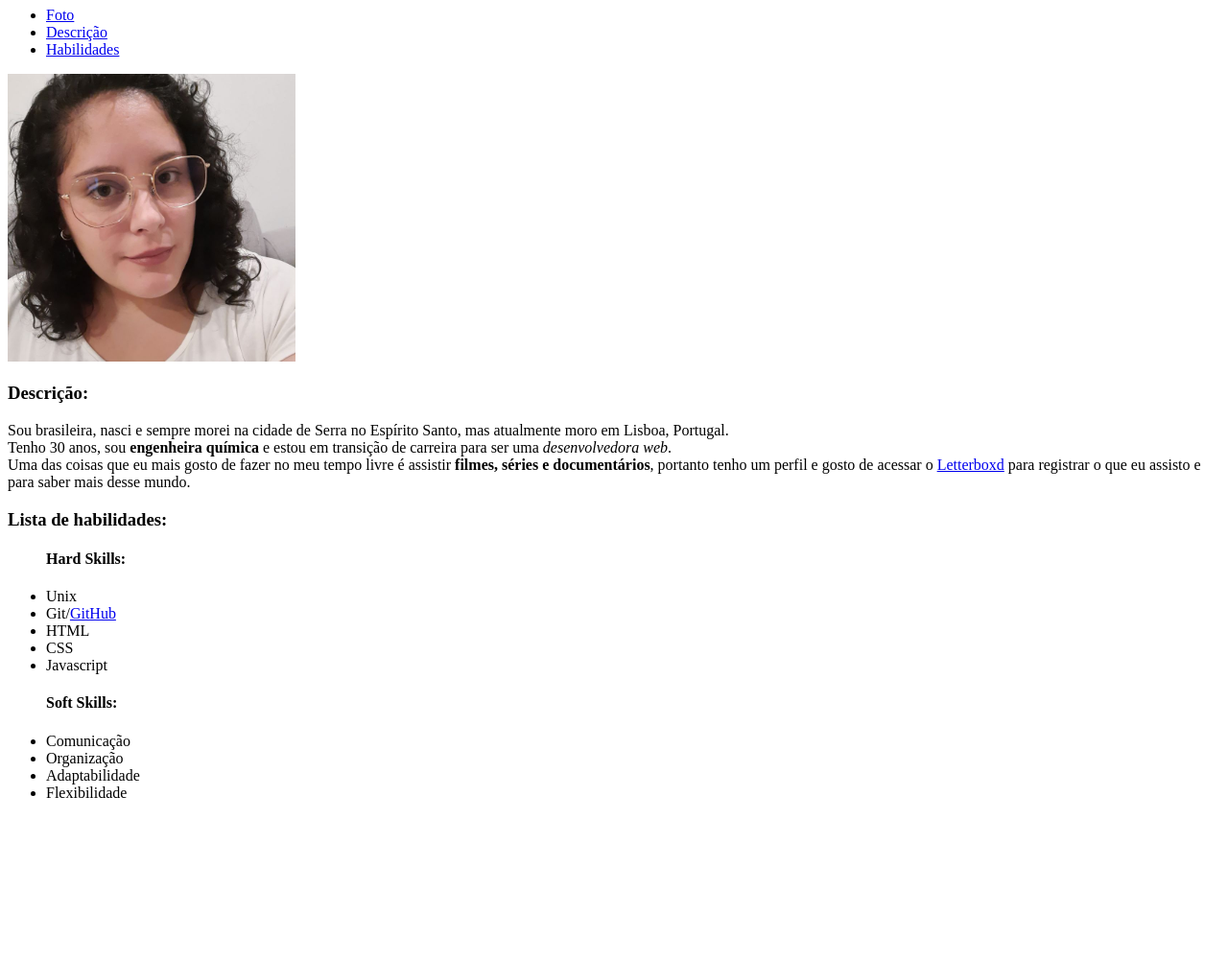
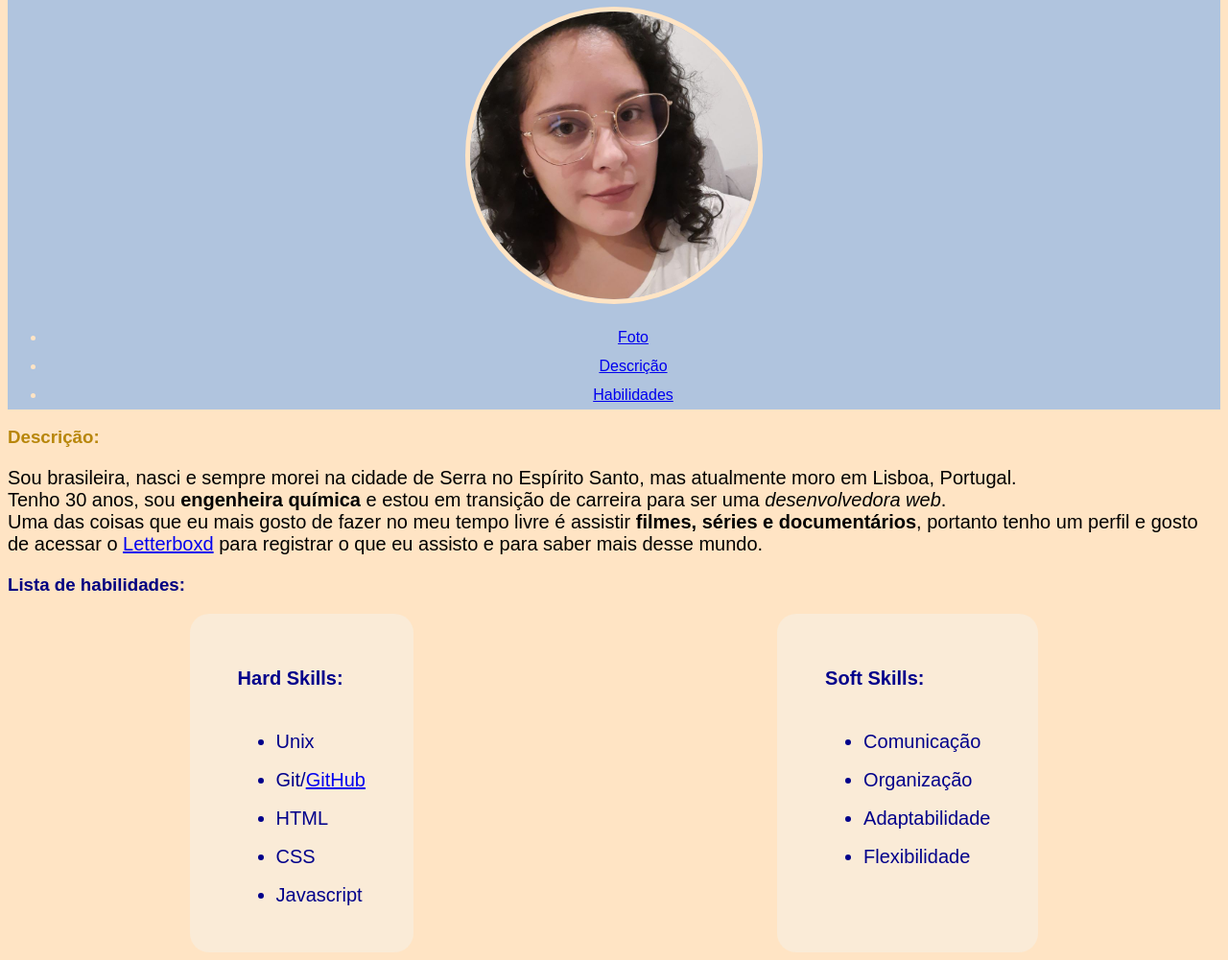
Before and after one commit to biavago/biavago.github.io, a plain HTML site: page index.html in a window 1280 px wide. Shown: the part 73-1074 px from the top of the page at 96% size. Before the commit the page ends 925 px from the top, so only its background shows below. Drawn offline with Linux system fonts and the light colour scheme.

Commit message:
Primeiras alterações de estilo

```diff
--- a/index.html
+++ b/index.html
@@ -1,5 +1,6 @@
 <!DOCTYPE html>
 <html lang="en">
+
 <head>
     <meta charset="UTF-8">
     <meta http-equiv="X-UA-Compatible" content="IE=edge">
@@ -7,16 +8,18 @@
     <link rel="stylesheet" href="./style.css">
     <title>Portifólio - Beatriz</title>
 </head>
+
 <body>
+
+    <div class="topo">
         <h1>Beatriz Eduardo Vago</h1>
-
-    <ul>
+        <img id="foto-de-beatriz" src="./foto.jpeg" alt="Foto de uma mulher de óculos e cabelo cacheado" width="300px">
+        <ul class="menu">
             <li><a href="#foto-de-beatriz">Foto</a></li>
             <li><a href="#descricao">Descrição</a></li>
             <li><a href="#habilidades">Habilidades</a></li>
         </ul>
-
-    <img id="foto-de-beatriz" src="./foto.jpeg" alt="Foto de uma mulher de óculos e cabelo cacheado" width="300px">
+    </div>
 
     <h3 id="descricao">Descrição: </h3>
     <p>Sou brasileira, nasci e sempre morei na cidade de Serra no Espírito Santo, mas atualmente moro em Lisboa, Portugal.
@@ -28,20 +31,29 @@
     </p>
 
     <h3 id="habilidades">Lista de habilidades:</h3>
+
+    <div class="bloco-habilidades">
+        <div class="skills">
+            <h4>Hard Skills:</h4>
             <ul>
-        <h4>Hard Skills:</h4>
                 <li>Unix</li>
                 <li>Git/<a href="https://github.com/biavago">GitHub</a></li>
                 <li>HTML</li>
                 <li>CSS</li>
                 <li>Javascript</li>
             </ul>
+        </div>
+
+        <div class="skills">
+            <h4>Soft Skills:</h4>
             <ul>
-        <h4>Soft Skills:</h4>
                 <li>Comunicação</li>
                 <li>Organização</li>
                 <li>Adaptabilidade</li>
                 <li>Flexibilidade</li>
             </ul>
+        </div>
+    </div>
+
 </body>
 </html>
--- a/style.css
+++ b/style.css
@@ -0,0 +1,45 @@
+body {
+    background-color: bisque;
+    font-family: sans-serif;
+}
+
+.topo {
+    background-color: lightsteelblue;
+    color: bisque;
+    text-align: center;
+}
+
+#foto-de-beatriz {
+    border-radius: 50%;
+    border: bisque 5px solid;
+}
+
+.menu {
+    line-height: 30px;
+}
+
+#descricao {
+    color: darkgoldenrod;
+}
+
+p {
+    font-size: 20px;
+}
+
+#habilidades {
+    color: navy;
+}
+
+.bloco-habilidades {
+    display: flex;
+    justify-content: space-around;
+}
+
+.skills {
+    background-color: antiquewhite;
+    border-radius: 20px;
+    color: darkblue;
+    font-size: 20px;
+    line-height: 40px;
+    padding: 20px 50px;
+}
```
Lines whose indentation alone changed are shown as unchanged.
